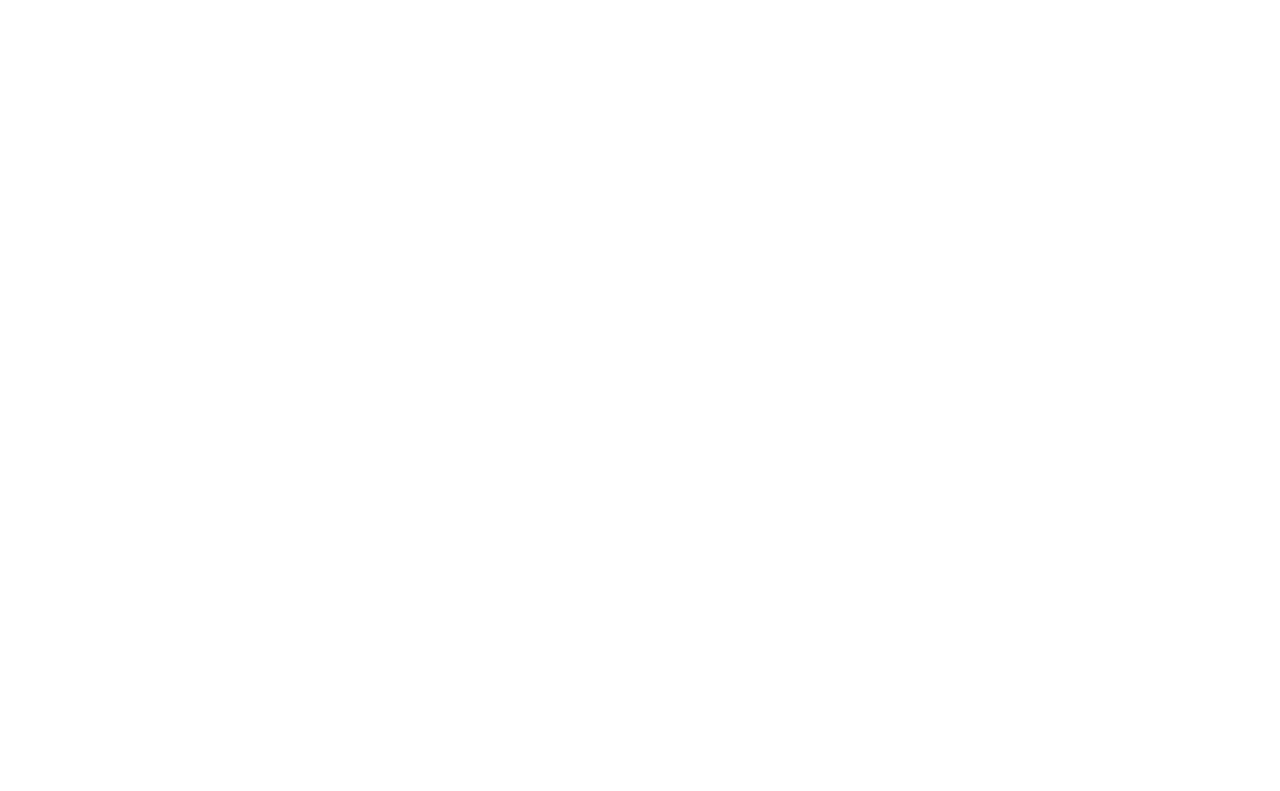
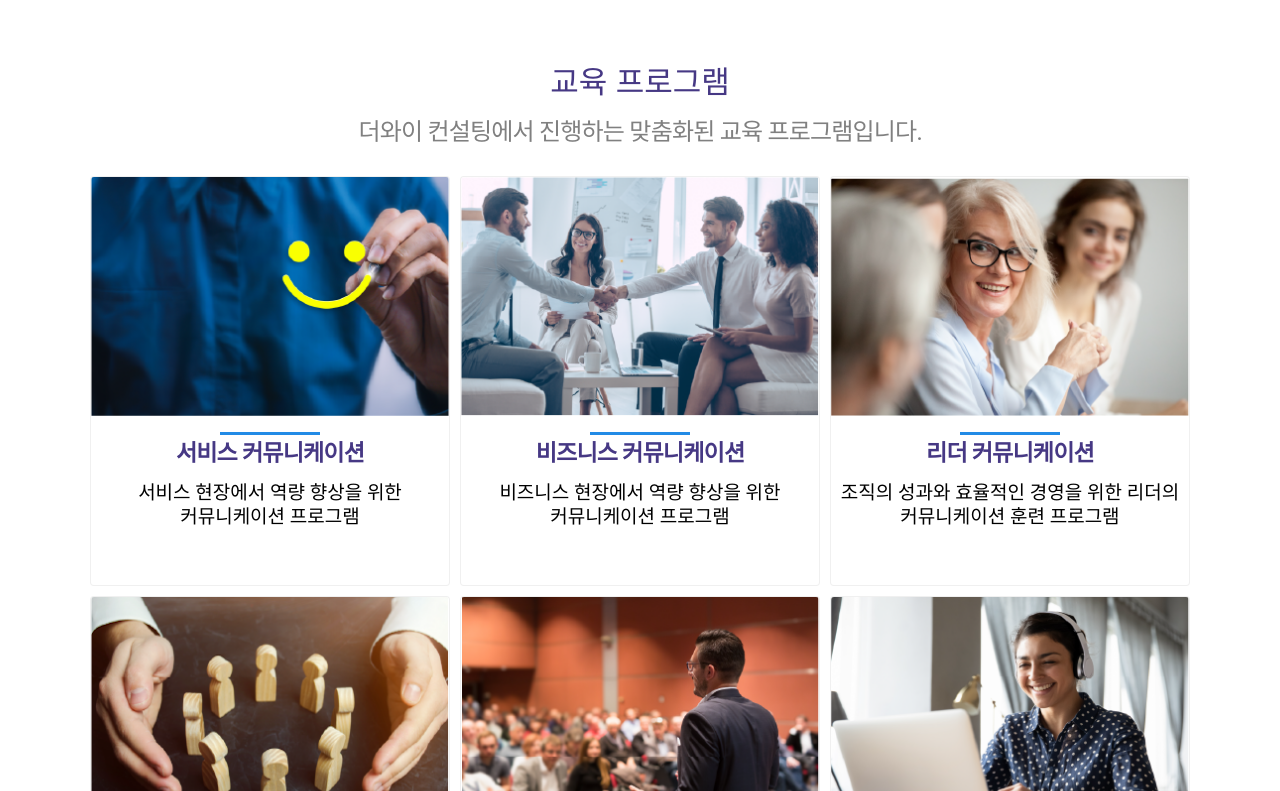
Before and after one commit to kokily/thewhy-client-newest, a Next.js app: page / in a window 1280 px wide. Shown: the part 2089-2880 px from the top of the page. Before the commit the page ends 2127 px from the top, so only its background shows below. Built offline with nearby package versions, Linux system fonts and the light colour scheme.

Commit message:
MainLink Design

```diff
--- a/components/home/HomeLink.tsx
+++ b/components/home/HomeLink.tsx
@@ -1,9 +1,57 @@
 import React from 'react';
+import styled from 'styled-components';
+import CardList from './link/CardList';
 
-interface Props {}
+// Styles
+const Container = styled.div`
+  display: flex;
+  flex-direction: column;
+  align-items: center;
+`;
 
-const HomeLink: React.FC<Props> = ({}) => {
-  return <div>HomeLink</div>;
+const Title = styled.div`
+  display: flex;
+  flex-direction: column;
+  align-items: center;
+  padding-top: 1.5rem;
+  padding-bottom: 1.5rem;
+
+  h2 {
+    font-family: '윤고딕', sans-serif;
+    font-size: 31px;
+    font-weight: 300;
+    line-height: 42px;
+    color: #463884;
+    margin: 0;
+    margin-bottom: 0.5rem;
+  }
+
+  .lead {
+    word-break: keep-all;
+    font-family: '윤고딕';
+    font-size: 24px;
+    font-weight: 300;
+    letter-spacing: -0.05rem;
+    color: #808080;
+    margin: 0;
+  }
+`;
+
+interface Props {
+  data: MainLinkType[];
+}
+
+const HomeLink: React.FC<Props> = ({ data }) => {
+  return (
+    <Container>
+      <Title>
+        <h2>교육 프로그램</h2>
+        <p className="lead">더와이 컨설팅에서 진행하는 맞춤화된 교육 프로그램입니다.</p>
+      </Title>
+
+      <CardList data={data} />
+    </Container>
+  );
 };
 
 export default HomeLink;
--- /dev/null
+++ b/components/home/link/Card.tsx
@@ -0,0 +1,101 @@
+import React from 'react';
+import styled from 'styled-components';
+
+// Styles
+const Container = styled.div`
+  display: block;
+  position: relative;
+  width: 100%;
+  padding: 5px;
+  flex: 0 0 33.33333%;
+  max-width: 33.33333%;
+
+  .card {
+    display: flex;
+    flex-direction: column;
+    position: relative;
+    min-width: 0;
+    position: relative;
+    border: 1px solid rgba(0, 0, 0, 0.06);
+    word-wrap: break-word;
+    background: white;
+    border-radius: 0.25rem;
+
+    img {
+      cursor: pointer;
+      transition: all 0.2s ease 0s;
+      border-top-left-radius: calc(0.25rem - 1px);
+      border-top-right-radius: calc(0.25rem - 1px);
+      flex-shrink: 0;
+      -ms-flex-shrink: 0;
+      width: 100%;
+      vertical-align: middle;
+      border-style: none;
+
+      &:hover {
+        filter: grayscale(80%);
+        -webkit-filter: grayscale(80%);
+      }
+    }
+  }
+`;
+
+const Content = styled.div`
+  flex: 1 1 auto;
+  min-height: 1px;
+  padding: 2rem 0.2rem;
+
+  h4 {
+    font-family: '윤고딕340';
+    font-size: 23px;
+    color: #463884;
+    text-align: center;
+    padding-top: 0.25rem;
+    margin: 0;
+    letter-spacing: -0.05rem;
+    font-weight: 600;
+    line-height: 27px;
+    margin: 0 0 14px 0;
+
+    &:before {
+      content: '';
+      display: block;
+      border-top: 3px solid rgb(34, 139, 230);
+      width: 100px;
+      margin: -20px auto 5px;
+    }
+  }
+
+  p {
+    margin: 0 0 20px;
+    text-align: center;
+    max-width: 100%;
+    height: 52px;
+    word-break: keep-all;
+    font-family: '윤고딕310';
+    font-size: 19px;
+    color: #000000;
+    line-height: 1.3;
+  }
+`;
+
+interface Props {
+  item: MainLinkType;
+}
+
+const Card: React.FC<Props> = ({ item }) => {
+  return (
+    <Container>
+      <div className="card">
+        <img src={item.img} alt={item.title} />
+
+        <Content>
+          <h4>{item.title}</h4>
+          <p>{item.sub}</p>
+        </Content>
+      </div>
+    </Container>
+  );
+};
+
+export default Card;
--- /dev/null
+++ b/components/home/link/CardList.tsx
@@ -0,0 +1,25 @@
+import React from 'react';
+import styled from 'styled-components';
+import Card from './Card';
+
+// Styles
+const Container = styled.div`
+  display: flex;
+  flex-wrap: wrap;
+`;
+
+interface Props {
+  data: MainLinkType[];
+}
+
+const CardList: React.FC<Props> = ({ data }) => {
+  return (
+    <Container>
+      {data.map((item) => (
+        <Card key={item.id} item={item} />
+      ))}
+    </Container>
+  );
+};
+
+export default CardList;
--- a/pages/index.tsx
+++ b/pages/index.tsx
@@ -2,9 +2,54 @@
 import Head from 'next/head';
 import PageTemplate from '../components/common/PageTemplate';
 import HomeImage from '../components/home/HomeImage';
+import HomeLink from '../components/home/HomeLink';
 
 const IndexPage: NextPage = () => {
   const slideData = ['/images/index/main.png'];
+  const linkData = [
+    {
+      id: 1,
+      url: '/education',
+      img: '/images/index/main01.png',
+      title: '서비스 커뮤니케이션',
+      sub: '서비스 현장에서 역량 향상을 위한 커뮤니케이션 프로그램',
+    },
+    {
+      id: 2,
+      url: '/education/business',
+      img: '/images/index/main02.png',
+      title: '비즈니스 커뮤니케이션',
+      sub: '비즈니스 현장에서 역량 향상을 위한 커뮤니케이션 프로그램',
+    },
+    {
+      id: 3,
+      url: '/education/leader',
+      img: '/images/index/main03.png',
+      title: '리더 커뮤니케이션',
+      sub: '조직의 성과와 효율적인 경영을 위한 리더의 커뮤니케이션 훈련 프로그램',
+    },
+    {
+      id: 4,
+      url: '/education/extended',
+      img: '/images/index/main04.png',
+      title: 'Extended-DISC 커뮤니케이션',
+      sub: '개인, 팀, 조직의 소통 능력 활성화와 교육훈련을 위한 행동성향 분석 프로그램',
+    },
+    {
+      id: 5,
+      url: '/education/ability',
+      img: '/images/index/main05.png',
+      title: '직무역량 강화 프로그램',
+      sub: '직무분석을 기반으로 직무역량 강화를 위한 교육훈련 프로그램',
+    },
+    {
+      id: 6,
+      url: '/education/online',
+      img: '/images/index/main06.png',
+      title: '온라인(On-Line) 프로그램',
+      sub: '실시간 또는 동영상 형태의 온라인 프로그램',
+    },
+  ];
 
   return (
     <>
@@ -17,6 +62,7 @@
       </Head>
       <PageTemplate>
         <HomeImage data={slideData} />
+        <HomeLink data={linkData} />
       </PageTemplate>
     </>
   );
```
Also changed, not shown: @types/index.d.ts (+8 -0 lines).
